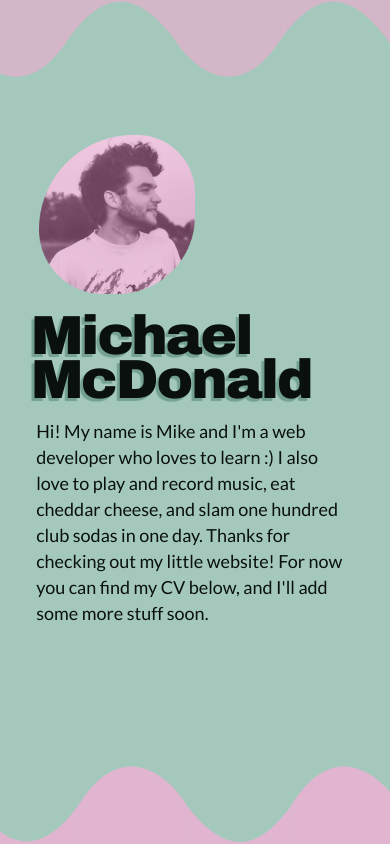
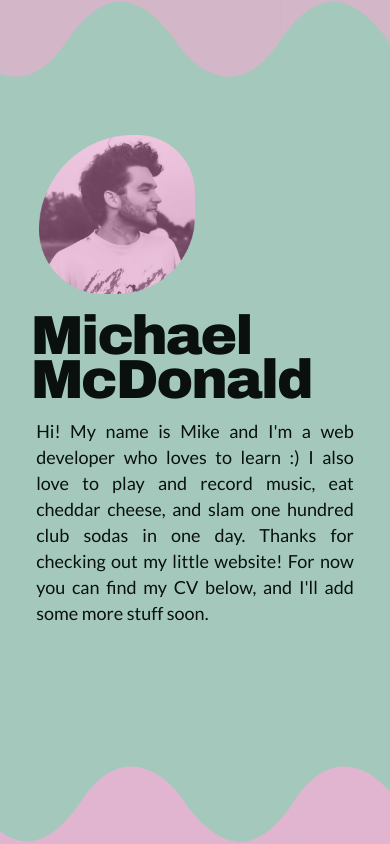
Before and after one commit to michaelAdrianMcd/michaelSoft, a React (Create React App) app: page / in a window 390 px wide. Shown: the top 844 px of the page. Built offline with nearby package versions, Linux system fonts and the light colour scheme.

Commit message:
updated cv, mobile layout changes

```diff
--- a/src/pages/Landing.js
+++ b/src/pages/Landing.js
@@ -120,6 +120,7 @@ const H1 = styled.h1`
   cursor: default;
 
   :hover {
+    transition: none;
     text-shadow: -3px 3px 1px #73a090;
     letter-spacing: -2px;
   }
@@ -128,7 +129,6 @@ const H1 = styled.h1`
     font-size: 55px;
     line-height: 44px;
     margin: 5% auto;
-    text-shadow: -3px 3px 1px #73a090;
     letter-spacing: -2px;
   }
 `;
@@ -146,6 +146,7 @@ const P = styled.p`
 
   @media only screen and (max-width: 1061px) {
     min-width: 0;
+    text-align: justify;
   }
 `;
 
--- a/src/pages/Resume.js
+++ b/src/pages/Resume.js
@@ -157,6 +157,11 @@ const TextBox = styled.div`
   margin: 5%;
   position: relative;
   z-index: 1;
+
+  /* crazy mode */
+
+  /* backdrop-filter: hue-rotate(180deg) blur(20px); */
+  /* padding: 20px; */
 `;
 
 const TopRow = styled.div`
```
Also changed, not shown: 1 other file (tests, documents, lock files or other folders).
